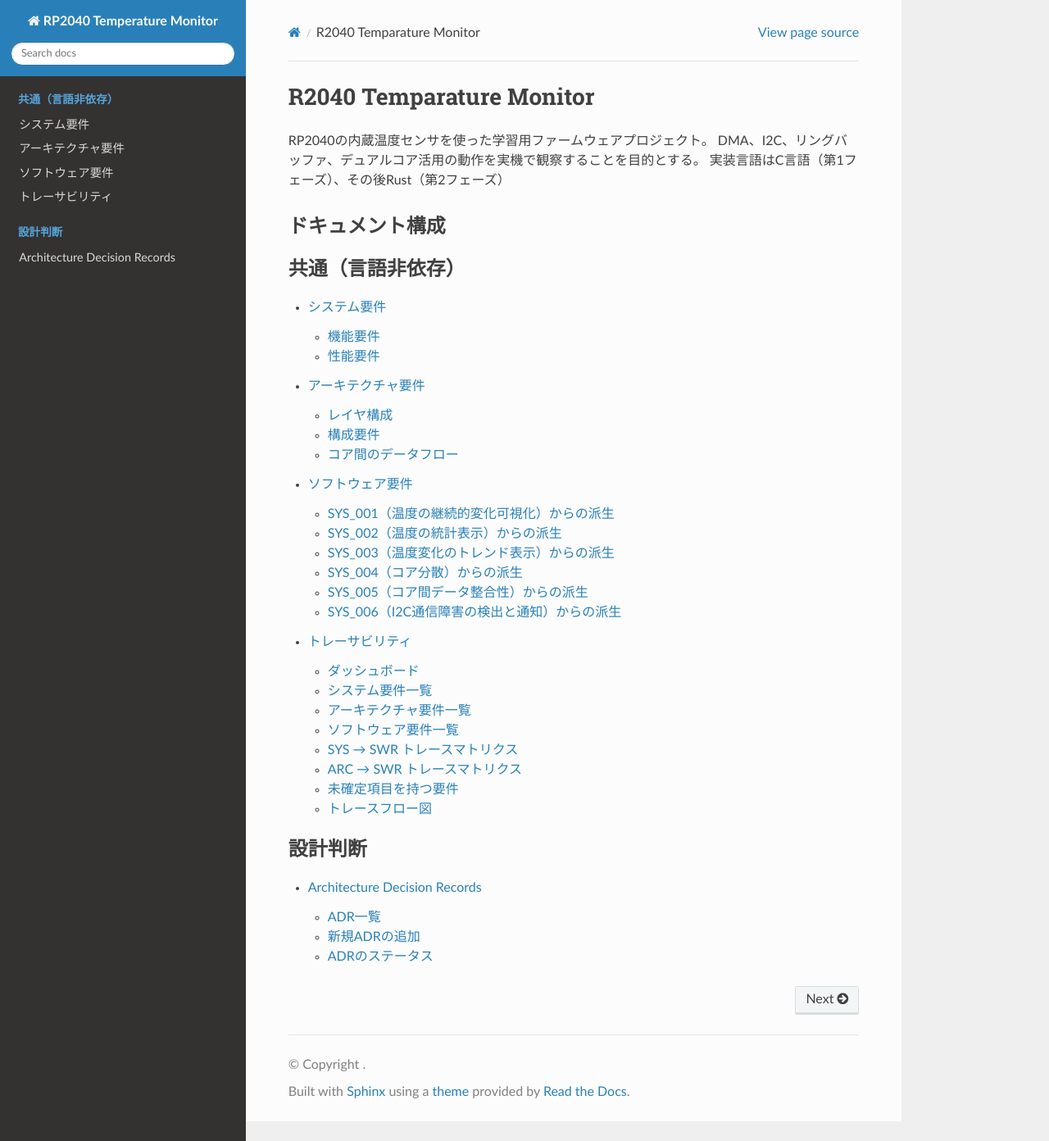
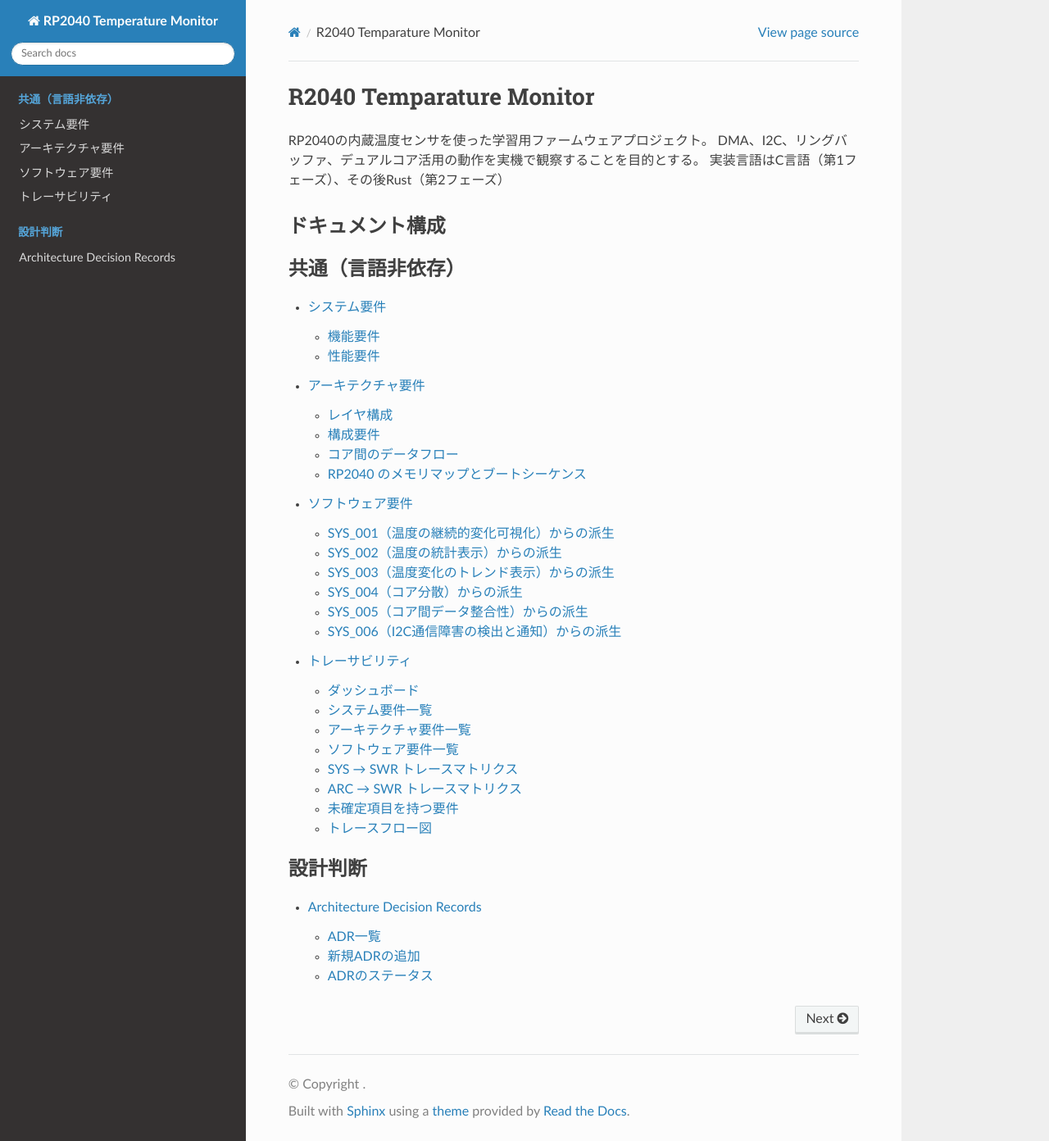
Before and after one commit to harukikiya/rp2040-temp-monitor, a Sphinx documentation site: the page built from docs/index.md, in a window 1280 px wide and 1392 px high. Shown: the whole window at 82% size. Built offline with Sphinx 7.4.7 and the Read the Docs theme 3.1.0, drawn with Linux system fonts in a browser that asks for light colours; some of the changed lines change nothing that is shown.

Commit message:
Phase 2-C-1 Complete (boot sequence study + Doxygen setup)

````diff
--- a/docs/common/02_architecture.md
+++ b/docs/common/02_architecture.md
@@ -117,3 +117,78 @@
 2. **計算結果**：Core1が書き、Core0が読む。表示系。
 
 両者は方向もデータ量も性質も異なるため、適切な機構の選択がSYS_005のSWRで議論される予定である。
+
+## RP2040 のメモリマップとブートシーケンス
+
+本プロジェクトはベアメタル開発で、Pico SDKを使用せずRP2040を直接制御する方針である(段階2の方針)。
+そのために必要なRP2040のハードウェア仕様について、メモリマップとブートシーケンスを示す。
+
+### メモリマップ
+
+RP2040のARM Cortex-M0+は32bitアドレス空間を持ち、主要な領域は以下の通りに割り当てられている:
+
+```{uml} ../../diagrams/architecture/rp2040_memory_map.puml
+```
+
+主要領域の役割:
+
+- **Boot ROM** (`0x00000000`〜): 内蔵16KB ROM、書換不可。電源投入時に最初に実行される
+- **XIP** (`0x10000000`〜): 外付けQSPIフラッシュ。boot2による初期化後にメモリのように直接読み出し可能
+- **SRAM** (`0x20000000`〜`0x20041FFF`): 内蔵264KB RAM、6バンク構成で同時アクセス可能
+- **APB Peripherals** (`0x40000000`〜): UART、I2C、SPI、ADC、TIMER等の標準ペリフェラル
+- **AHB-Lite Peripherals** (`0x50000000`〜): DMA、USB、PIO等の高速ペリフェラル
+- **SIO** (`0xD0000000`〜): Single-cycle I/O。CPU直結でGPIO、コア間FIFO、Spinlock等を提供
+- **Cortex-M0+ Internal** (`0xE0000000`〜): NVIC、SysTick等のARM標準機能
+
+### ブートシーケンス
+
+電源投入から `main()` が呼ばれるまでの流れを以下に示す:
+
+```{uml} ../../diagrams/architecture/rp2040_boot_sequence.puml
+```
+
+各段階の役割:
+
+**Stage 1: Boot ROM (内蔵、書換不可)**
+
+電源投入後、ARM Cortex-M0+は`0x00000000`から実行を開始する。Boot ROMは:
+
+- ROSC(Ring Oscillator)で最低限のクロックを生成
+- BOOTSELボタンが押されていればUSBマスストレージモードへ
+- そうでなければ外付けフラッシュ先頭256バイトをSRAM末尾(`0x20041F00`)にコピー
+- チェックサム検証後、boot2にジャンプ
+
+**Stage 2: boot2 (256バイト固定、本プロジェクトで自作)**
+
+256バイトという厳しい制約の中で、外付けフラッシュをXIPモードで使用可能にする:
+
+- XIP制御レジスタ設定
+- 外付けフラッシュをQSPIモード(4ビット転送)に切替
+- XIP回路がフラッシュをメモリ的に読めるよう設定
+- ベクタテーブル[0]を SP に、ベクタテーブル[1] (Reset_Handler) にジャンプ
+
+末尾4バイトはチェックサムで占められるため、実コードは252バイト以内に収める必要がある。
+
+**Stage 3: crt0 / Reset_Handler (本プロジェクトで自作)**
+
+C言語の実行環境を整える:
+
+- `.data`セクション(初期値ありのグローバル変数)をフラッシュからSRAMへコピー
+- `.bss`セクション(ゼロ初期化されるグローバル変数)をゼロクリア
+- `main()`を呼び出し
+
+これによりCプログラムが正しい前提条件で動作可能となる。
+
+### メモリセクションの配置
+
+C言語のソースコードから生成される各セクションがフラッシュとSRAMにどう配置されるかを以下に整理する:
+
+| セクション | 内容 | 配置場所 | 初期化 |
+|---|---|---|---|
+| `.text` | 実行コード(関数本体) | フラッシュ | フラッシュにそのまま書かれる |
+| `.rodata` | 読み取り専用データ(`const`変数、文字列リテラル) | フラッシュ | フラッシュにそのまま書かれる |
+| `.data` | 初期値ありのグローバル変数 | SRAM(実体)、フラッシュ(初期値) | crt0がフラッシュからコピー |
+| `.bss` | ゼロ初期化されるグローバル変数 | SRAM | crt0がゼロクリア |
+| (スタック) | 関数呼び出しの一時データ | SRAM末尾 | 自動的に確保 |
+
+この配置はリンカスクリプト(段階2-C-3で作成)で指定する。
````
Also changed, not shown: 8 other files.
